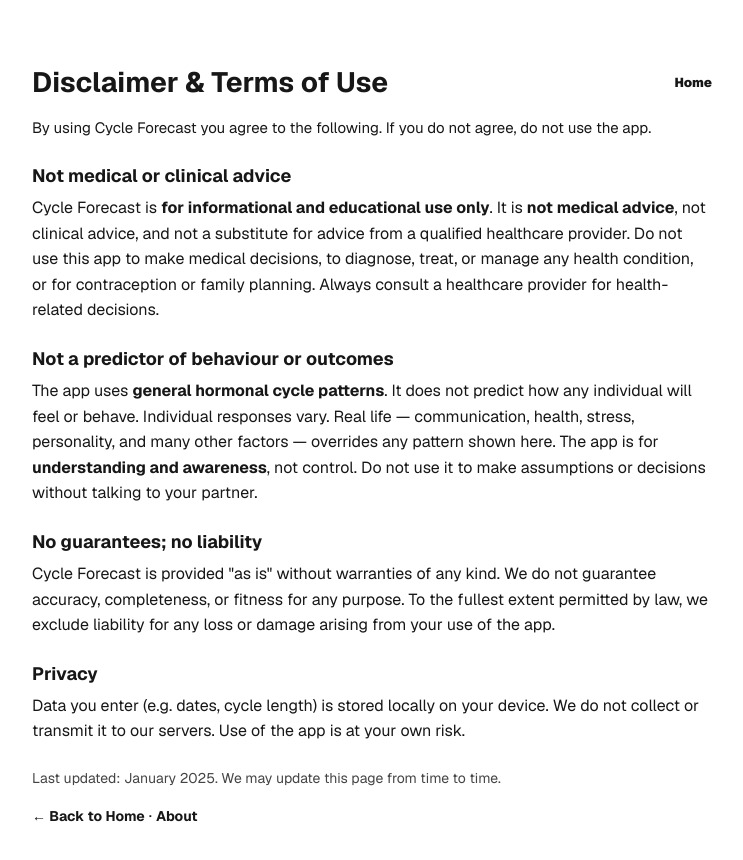
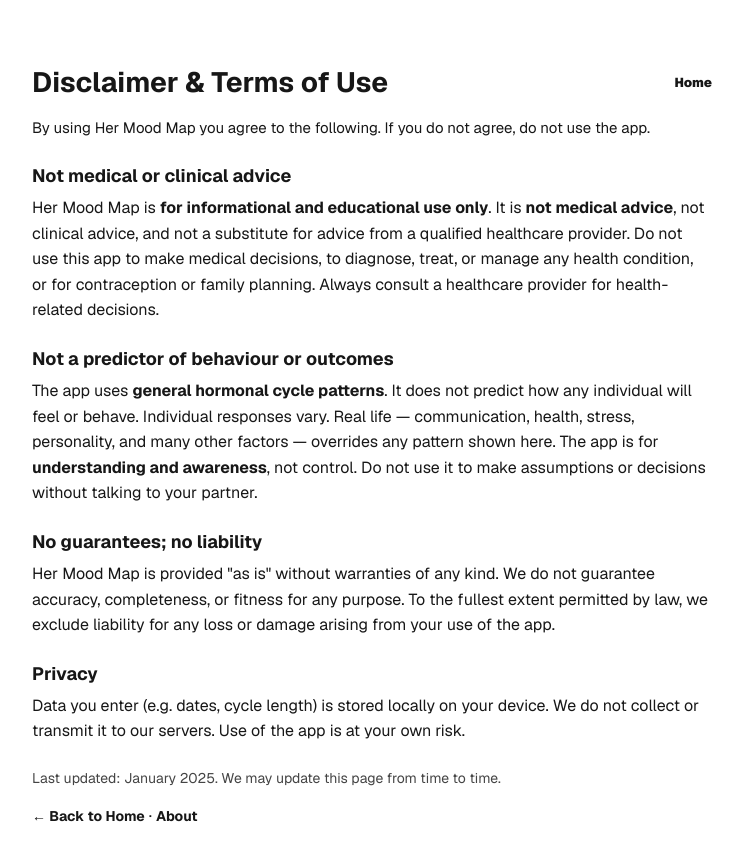
Before and after one commit to Temujin-67/cycle-navigator, a Next.js app: page /disclaimer in a window 1280 px wide. Shown: the top 860 px of the page, without its empty margins (268-1011 px from the left). Built offline with nearby package versions, Linux system fonts and the light colour scheme.

Commit message:
Update page.tsx

```diff
--- a/src/app/disclaimer/page.tsx
+++ b/src/app/disclaimer/page.tsx
@@ -17,12 +17,12 @@ export default function DisclaimerPage() {
       </div>
 
       <p style={{ marginTop: "1rem", lineHeight: 1.6, fontSize: "0.9375rem" }}>
-        By using Cycle Forecast you agree to the following. If you do not agree, do not use the app.
+        By using Her Mood Map you agree to the following. If you do not agree, do not use the app.
       </p>
 
       <h2 style={{ marginTop: "1.5rem", fontSize: "1.125rem", fontWeight: 700 }}>Not medical or clinical advice</h2>
       <p style={{ marginTop: "0.5rem", lineHeight: 1.6 }}>
-        Cycle Forecast is <b>for informational and educational use only</b>. It is <b>not medical advice</b>, not clinical
+        Her Mood Map is <b>for informational and educational use only</b>. It is <b>not medical advice</b>, not clinical
         advice, and not a substitute for advice from a qualified healthcare provider. Do not use this app to make
         medical decisions, to diagnose, treat, or manage any health condition, or for contraception or family planning.
         Always consult a healthcare provider for health-related decisions.
@@ -38,7 +38,7 @@ export default function DisclaimerPage() {
 
       <h2 style={{ marginTop: "1.5rem", fontSize: "1.125rem", fontWeight: 700 }}>No guarantees; no liability</h2>
       <p style={{ marginTop: "0.5rem", lineHeight: 1.6 }}>
-        Cycle Forecast is provided &quot;as is&quot; without warranties of any kind. We do not guarantee accuracy, completeness,
+       Her Mood Map is provided &quot;as is&quot; without warranties of any kind. We do not guarantee accuracy, completeness,
         or fitness for any purpose. To the fullest extent permitted by law, we exclude liability for any loss or damage
         arising from your use of the app.
       </p>
```
